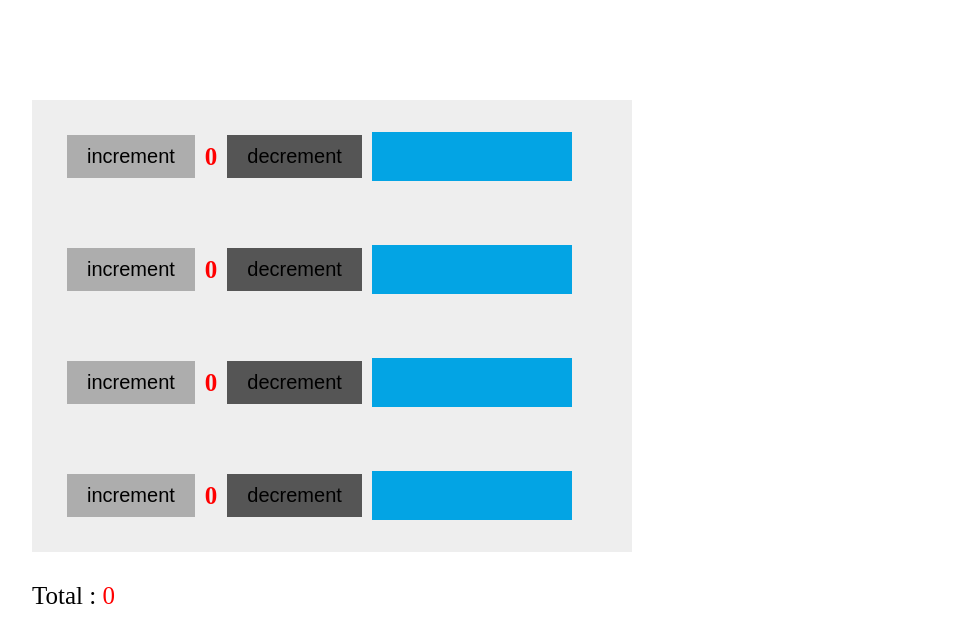
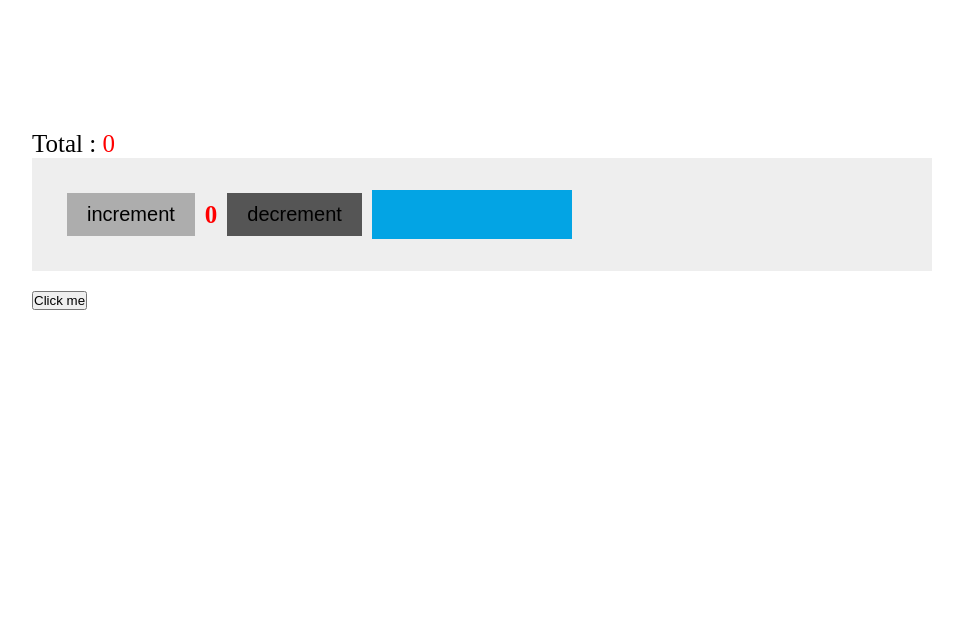
Before and after one commit to IbrahimSahhar/train-react, a React (Create React App) app: page / in a window 1280 px wide. Shown: the top 642 px of the page, without its empty margins (68-1031 px from the left). Built offline with nearby package versions, Linux system fonts and the light colour scheme.

Commit message:
learn the life cycle from component and apply it

```diff
--- a/src/components/Counter/index.jsx
+++ b/src/components/Counter/index.jsx
@@ -4,7 +4,7 @@ import "./style.css";
 export default class Counter extends Component {
   state = {
     count: 0,
-    amount: 0,
+    amount: 1,
   };
 
   increment = () => {
@@ -19,6 +19,16 @@ export default class Counter extends Component {
     this.setState({ amount: e.target.value });
   };
 
+  componentDidMount() {
+    console.log("mounting");
+  }
+  componentDidUpdate() {
+    console.log("updating");
+  }
+  componentWillUnmount() {
+    console.log("un Mounting");
+  }
+
   render() {
     return (
       <div className="counter">
@@ -29,7 +39,7 @@ export default class Counter extends Component {
         <button className="decrement" onClick={this.decrement}>
           decrement
         </button>
-        <input onChange={(e) => this.inputChange(e)} />
+        <input type="number" onChange={(e) => this.inputChange(e)} />
       </div>
     );
   }
--- a/src/components/Counter/style.css
+++ b/src/components/Counter/style.css
@@ -1,5 +1,5 @@
 .counter {
-    width: 600px;
+    width: 900px;
     background-color: #eee;
     padding: 25px;
     display: flex;
--- a/src/pages/Counters.jsx
+++ b/src/pages/Counters.jsx
@@ -4,17 +4,24 @@ import Counter from "../components/Counter";
 export default class Counters extends Component {
   state = {
     total: 0,
+    isTrue: true,
   };
+
   render() {
     return (
       <div style={{ padding: "100px" }}>
-        <Counter amount="1" />
-        <Counter amount="2" />
-        <Counter amount="3" />
-        <Counter amount="4" />
         <div className="total" style={{ marginTop: "30px", fontSize: "25px" }}>
           Total : <span style={{ color: "red" }}>{this.state.total}</span>
         </div>
+        {this.state.isTrue ? <Counter /> : ""}
+        <button
+          style={{ marginTop: "20px" }}
+          onClick={() => {
+            this.setState({ isTrue: false });
+          }}
+        >
+          Click me
+        </button>
       </div>
     );
   }
```
